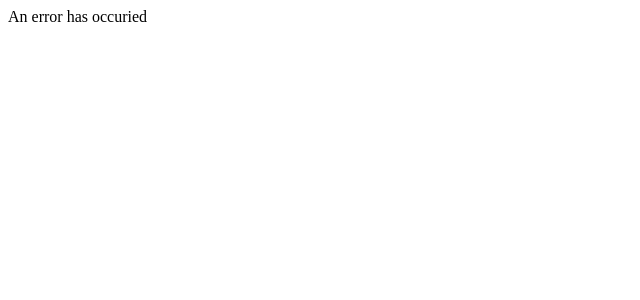
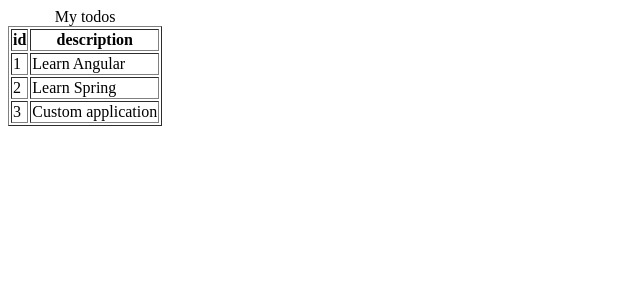
Before and after one commit to igorkol1/ToDo, an Angular app in the folder frontend/todo/: page /todos in a window 1280 px wide. Shown: the top 300 px of the page, without its empty margins (0-640 px from the left). Built offline with nearby package versions, Linux system fonts and the light colour scheme.

Commit message:
Create todos component

```diff
--- a/frontend/todo/src/app/app-routing.module.ts
+++ b/frontend/todo/src/app/app-routing.module.ts
@@ -3,11 +3,13 @@
 import { LoginComponent } from './login/login.component';
 import { WelcomeComponent } from './welcome/welcome.component';
 import { ErrorComponent } from './error/error.component';
+import { ListTodosComponent } from './list-todos/list-todos.component';
 
 const routes: Routes = [
   {path:'', component: LoginComponent},
   {path:'login', component: LoginComponent},
   {path:'welcome/:name', component: WelcomeComponent},
+  {path:'todos',component: ListTodosComponent},
   {path:'**', component: ErrorComponent}
 ];
 
--- a/frontend/todo/src/app/app.module.ts
+++ b/frontend/todo/src/app/app.module.ts
@@ -7,13 +7,15 @@
 import { WelcomeComponent } from './welcome/welcome.component';
 import { LoginComponent } from './login/login.component';
 import { ErrorComponent } from './error/error.component';
+import { ListTodosComponent } from './list-todos/list-todos.component';
 
 @NgModule({
   declarations: [
     AppComponent,
     WelcomeComponent,
     LoginComponent,
-    ErrorComponent
+    ErrorComponent,
+    ListTodosComponent
   ],
   imports: [
     BrowserModule,
--- /dev/null
+++ b/frontend/todo/src/app/list-todos/list-todos.component.html
@@ -0,0 +1,15 @@
+<table border="1">
+  <caption>My todos</caption>
+  <thead>
+    <tr>
+      <th>id</th>
+      <th>description</th>
+    </tr>
+  </thead>
+  <tbody>
+    <tr *ngFor="let todo of todos">
+      <td>{{todo.id}}</td>
+      <td>{{todo.description}}</td>
+    </tr>
+  </tbody>
+</table>
--- /dev/null
+++ b/frontend/todo/src/app/list-todos/list-todos.component.ts
@@ -0,0 +1,26 @@
+import { Component, OnInit } from '@angular/core';
+
+@Component({
+  selector: 'app-list-todos',
+  templateUrl: './list-todos.component.html',
+  styleUrls: ['./list-todos.component.css']
+})
+export class ListTodosComponent implements OnInit {
+
+  todos = [
+    {id : 1,description : 'Learn Angular'},
+    {id : 2,description : 'Learn Spring'},
+    {id : 3,description : 'Custom application'}
+  ]
+
+  // todo = {
+  //   id : 1,
+  //   description: "Learn to dance"
+  // }
+
+  constructor() { }
+
+  ngOnInit() {
+  }
+
+}
```
Also changed, not shown: frontend/todo/src/app/list-todos/list-todos.component.css (added), 1 other file (tests, documents, lock files or other folders).
